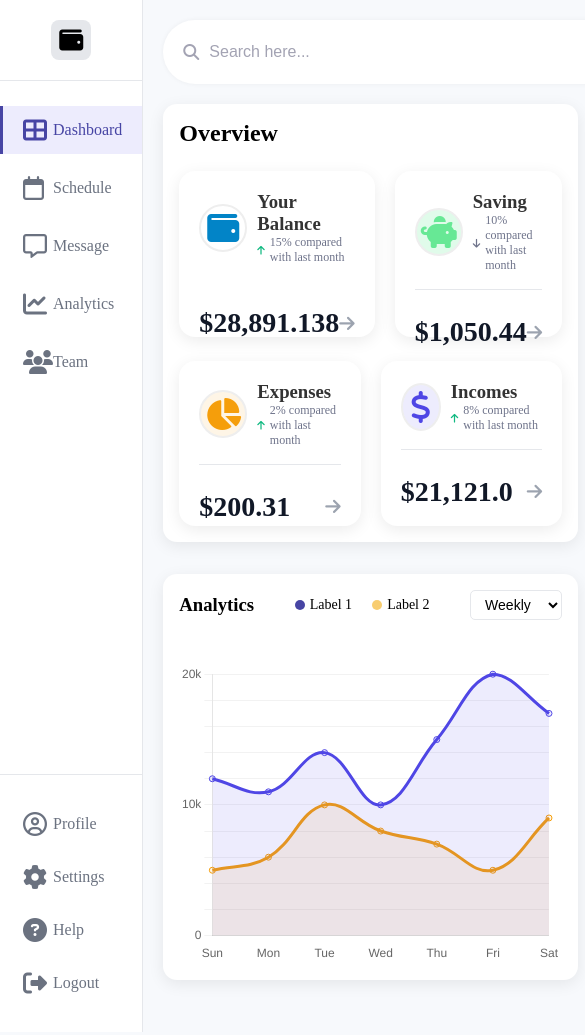
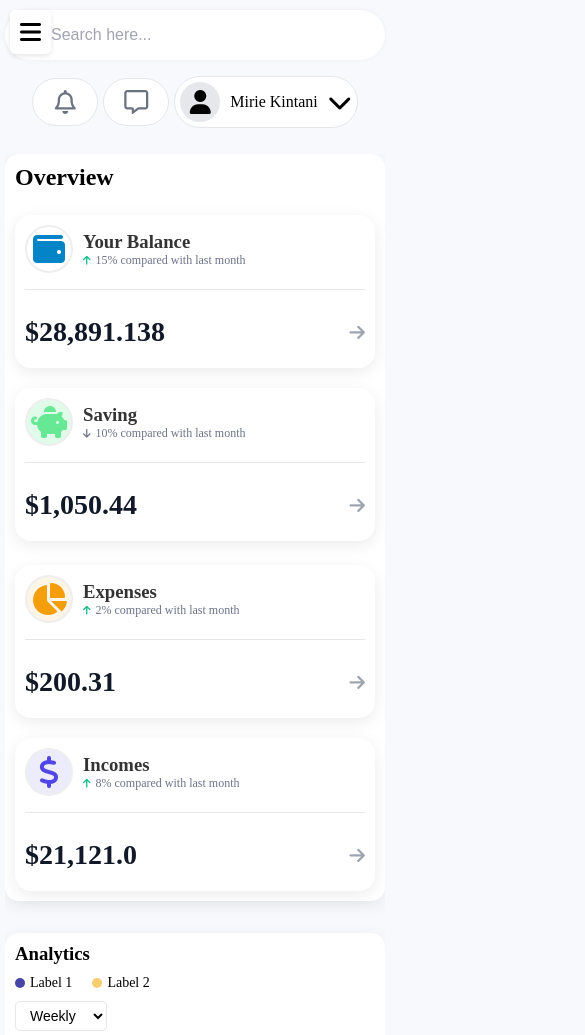
Before and after one commit to SubashJirel/frontend-challenge, a website built with Vite: page index.html in a window 390 px wide. Shown: the top 1035 px of the page, 585 px wide, since content can reach past the window. Built offline with nearby package versions, Linux system fonts and the light colour scheme.

Commit message:
Add mobile menu toggle functionality and responsive styles

```diff
--- a/index.html
+++ b/index.html
@@ -11,6 +11,9 @@
     <link rel="stylesheet" href="./src/style.css" />
   </head>
   <body>
+    <button class="mobile-menu-toggle">
+      <i class="fas fa-bars"></i>
+    </button>
     <div class="sidebar">
       <div class="sidebar-header">
         <div class="logo-placeholder">
--- a/src/main.js
+++ b/src/main.js
@@ -65,3 +65,10 @@ document.addEventListener("DOMContentLoaded", function () {
 
   new Chart(ctx, config);
 });
+
+// Add this to your main.js
+document
+  .querySelector(".mobile-menu-toggle")
+  .addEventListener("click", function () {
+    document.querySelector(".sidebar").classList.toggle("active");
+  });
--- a/src/style.css
+++ b/src/style.css
@@ -28,6 +28,7 @@ body {
   box-shadow: 0 4px 16px rgba(0, 0, 0, 0.08);
   padding: 20px;
   background-color: white;
+  width: 100%;
   max-width: 333.5px;
   height: 165.5px;
   transition: all 0.3s ease;
@@ -46,8 +47,9 @@ body {
 }
 .dashboard-container {
   display: flex;
-
   gap: 20px;
+  max-width: 100%;
+  overflow-x: hidden;
 }
 .middle-container {
   flex: 1;
@@ -395,8 +397,9 @@ i {
   box-shadow: 0 4px 16px rgba(0, 0, 0, 0.08);
   padding: 20px;
   background-color: white;
+  width: 100%;
   max-width: 677px;
-
+  overflow-x: hidden;
   transition: all 0.3s ease;
 }
 
@@ -605,3 +608,186 @@ i {
   background-color: #e5e7eb;
   margin: 24px 0;
 }
+
+.mobile-menu-toggle {
+  display: none;
+  position: fixed;
+  top: 10px;
+  left: 10px;
+  z-index: 1001;
+  background: #fff;
+  border: none;
+  padding: 10px;
+  border-radius: 5px;
+  box-shadow: 0 2px 5px rgba(0, 0, 0, 0.1);
+  cursor: pointer;
+}
+
+/* Responsive Styles */
+@media screen and (max-width: 1200px) {
+  .dashboard-container {
+    flex-direction: column;
+  }
+
+  .middle-container {
+    width: 100%;
+  }
+
+  .dashboard-row {
+    justify-content: space-around;
+    flex-wrap: wrap;
+    width: 100%;
+  }
+
+  .right-container {
+    flex-direction: row;
+    flex-wrap: wrap;
+    gap: 20px;
+    width: 100%;
+  }
+
+  .card-wrapper {
+    max-width: 100%;
+    margin: 0 auto 2rem auto;
+  }
+
+  .card-right {
+    flex: 1;
+    min-width: 300px;
+    max-width: 100%;
+    height: auto;
+    min-height: 438px;
+  }
+
+  .card {
+    max-width: 100%;
+    min-width: 250px;
+  }
+
+  .card-chart {
+    max-width: 100%;
+  }
+
+  .main-content {
+    padding: 15px;
+    width: 100%;
+    overflow-x: hidden;
+  }
+
+  .dashboard-row {
+    margin: 0;
+    padding: 0;
+    width: 100%;
+  }
+}
+
+@media screen and (max-width: 768px) {
+  .dashboard-row {
+    flex-direction: column;
+  }
+
+  .card {
+    max-width: 100%;
+  }
+
+  .right-container {
+    flex-direction: column;
+  }
+
+  .card-right {
+    width: 100%;
+    min-width: unset;
+  }
+
+  .search-container {
+    width: 100%;
+  }
+
+  .user-menu {
+    width: auto;
+    gap: 5px;
+  }
+
+  .icon-btn,
+  .user-profile {
+    padding: 5px;
+  }
+
+  .chart-container {
+    height: 250px;
+  }
+
+  .chart-header {
+    flex-direction: column;
+    gap: 10px;
+    align-items: flex-start;
+  }
+
+  .chart-labels {
+    flex-wrap: wrap;
+  }
+
+  .dashboard-container {
+    padding: 0;
+    gap: 15px;
+  }
+
+  .card-wrapper {
+    padding: 12px;
+  }
+
+  .card-right {
+    width: 100%;
+    min-width: unset;
+    margin: 0;
+  }
+}
+
+@media screen and (max-width: 576px) {
+  .sidebar {
+    position: fixed;
+    left: -250px;
+    height: 100vh;
+    z-index: 1000;
+    transition: left 0.3s ease;
+  }
+
+  .main-content {
+    padding: 10px 5px;
+  }
+
+  .header {
+    flex-direction: column;
+    gap: 10px;
+  }
+
+  .search-container {
+    height: 50px;
+  }
+
+  .user-menu {
+    width: 100%;
+    justify-content: center;
+  }
+
+  .chart-container {
+    height: 200px;
+  }
+
+  .mobile-menu-toggle {
+    display: block;
+  }
+
+  .sidebar.active {
+    left: 0;
+  }
+
+  .dashboard-container {
+    gap: 10px;
+  }
+
+  .card-wrapper,
+  .card {
+    padding: 10px;
+  }
+}
```
